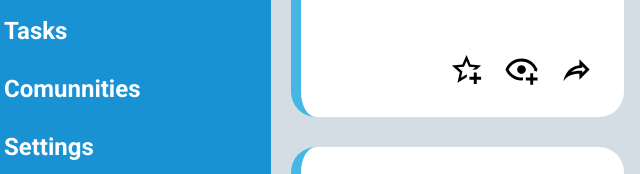
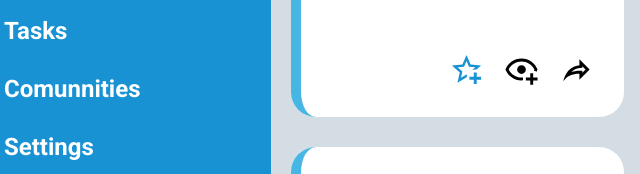
Before and after one commit to rafael-gonca/admin-dashboard, a plain HTML site: page index.html in a window 1280 px wide. In both pictures the pointer is over the icon 577 px from the left and 524 px from the top of the page. Shown: the part 455-629 px from the top of the page, 111-751 px from the left. Drawn offline with Linux system fonts and the light colour scheme.

Commit message:
add change fill svg

```diff
--- a/style.css
+++ b/style.css
@@ -141,6 +141,10 @@ svg {
 .card svg {
     fill: black;
     cursor: pointer;
+}
+
+.card svg:hover {
+    fill: rgb(25 146 212);
 }
 
 .card-icons {
```
